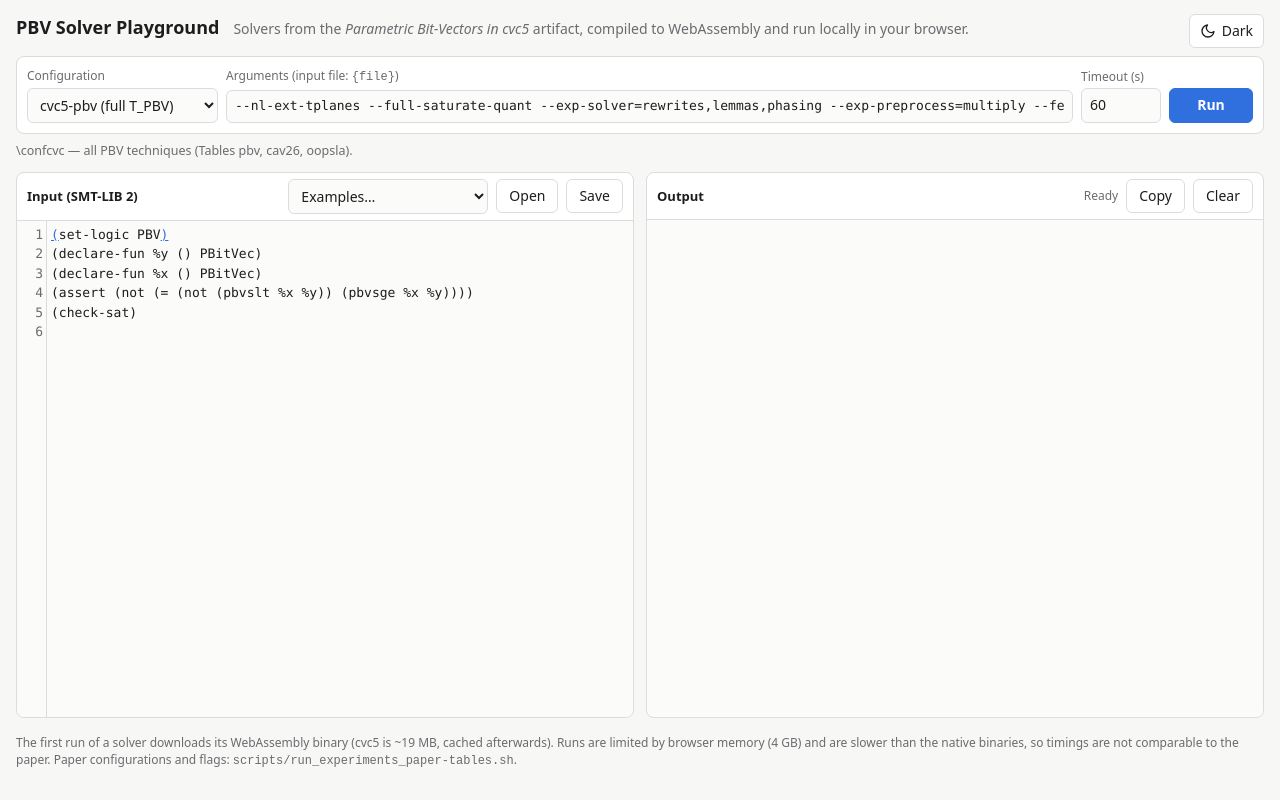
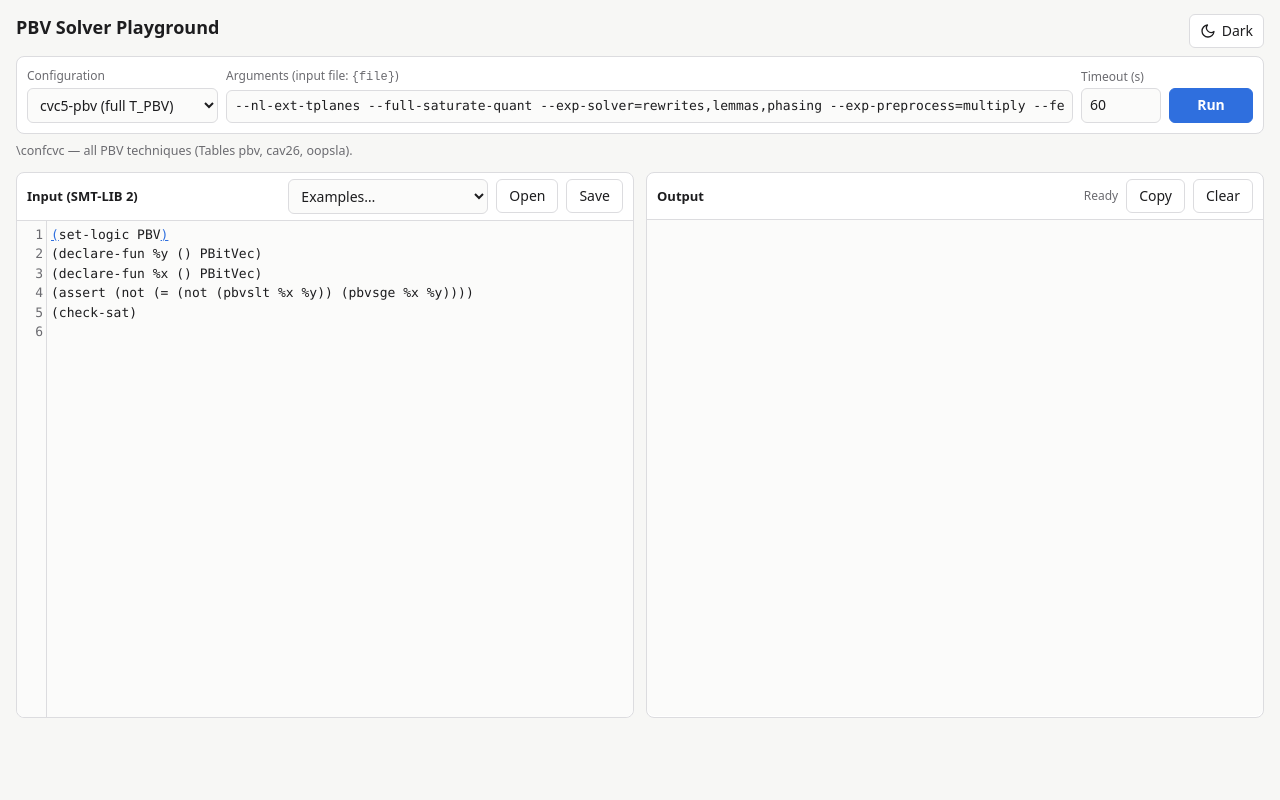
Before and after one commit to BergerZvika/cvc5-pbv, a plain HTML site: page index.html in a window 1280 px wide. Drawn offline with nearby package versions, Linux system fonts and the light colour scheme.

Commit message:
Web playground: remove subtitle and footer text
Co-Authored-By: Claude Opus 5.5 <noreply@anthropic.com>

```diff
--- a/index.html
+++ b/index.html
@@ -87,8 +87,6 @@ button:disabled { opacity: .55; cursor: default; }
 @keyframes s { to { transform: rotate(360deg); } }
 .desc { grid-column: 1 / -1; color: var(--muted); font-size: 12.5px; margin-top: -4px; }
 .desc code { font-family: ui-monospace, monospace; }
-footer { padding: 0 16px 20px; color: var(--muted); font-size: 12px; }
-footer a { color: var(--accent); }
 .hidden { display: none !important; }
 </style>
 <script>
@@ -104,7 +102,6 @@ footer a { color: var(--accent); }
 <header>
   <div class="titles">
     <h1>PBV Solver Playground</h1>
-    <p>Solvers from the <em>Parametric Bit-Vectors in cvc5</em> artifact, compiled to WebAssembly and run locally in your browser.</p>
   </div>
   <button id="theme" type="button" aria-label="Switch to dark mode" title="Switch to dark mode">
     <svg class="icon-moon" viewBox="0 0 24 24" fill="none" stroke="currentColor" stroke-width="2" stroke-linecap="round" stroke-linejoin="round" aria-hidden="true"><path d="M21 12.8A9 9 0 1 1 11.2 3a7 7 0 0 0 9.8 9.8z"/></svg>
@@ -154,11 +151,6 @@ footer a { color: var(--accent); }
     <pre id="output"></pre>
   </section>
 </main>
-<footer>
-  The first run of a solver downloads its WebAssembly binary (cvc5 is ~19&nbsp;MB, cached afterwards).
-  Runs are limited by browser memory (4&nbsp;GB) and are slower than the native binaries, so timings are not comparable to the paper.
-  Paper configurations and flags: <code>scripts/run_experiments_paper-tables.sh</code>.
-</footer>
 
 <script>
 "use strict";
```
